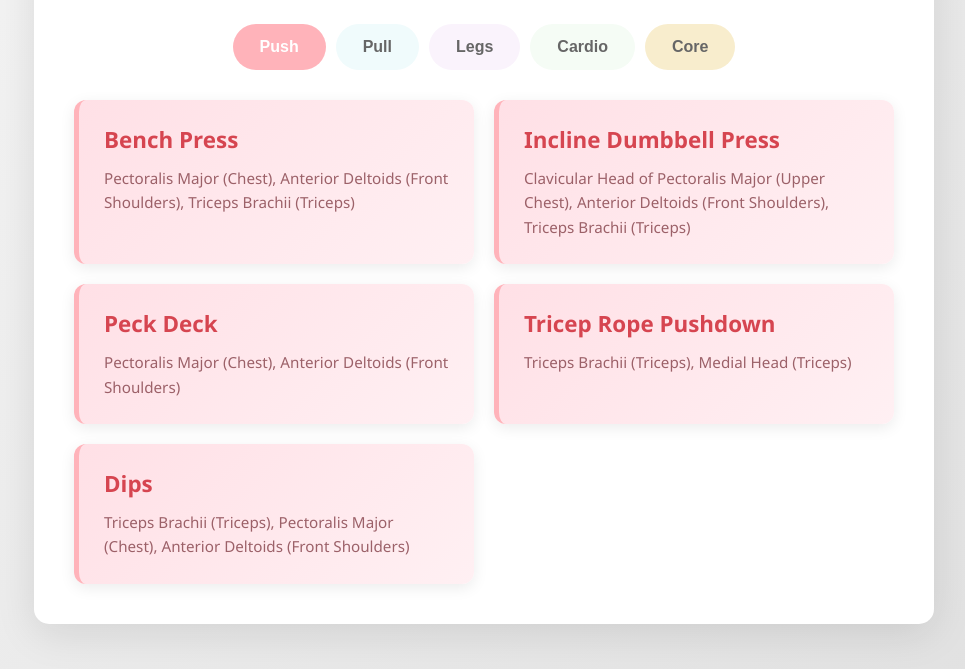
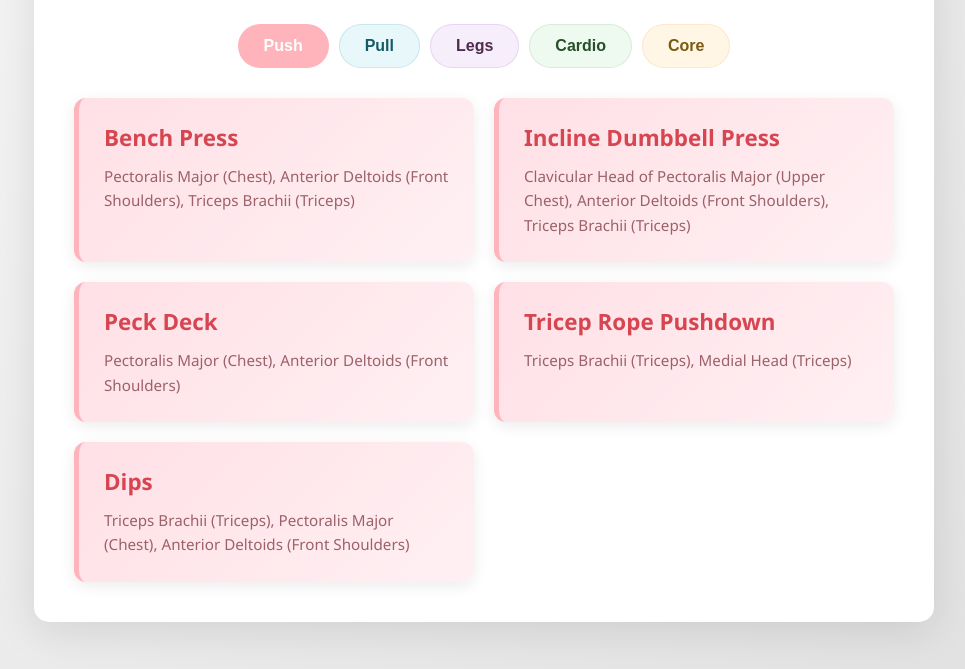
Before and after one commit to nickbonavita/workout-schedule, a plain HTML site: page index.html in a window 1280 px wide. Shown: the part 131-800 px from the top of the page, without its empty margins (156-1121 px from the left). Drawn offline with Linux system fonts and the light colour scheme.

Commit message:
UI: stronger off-white tints & contrast for inactive tabs

```diff
--- a/styles.css
+++ b/styles.css
@@ -220,25 +220,41 @@ h1 {
     color: white;
 }
 
-/* Ensure inactive tabs use subtle off-white tints matching their section colors */
+/* Ensure inactive tabs use subtle off-white tints matching their section colors
+   and increase contrast for better visibility */
 .tabs .tab-button:not(.active)[data-tab="push"] {
-    background: #FFF5F7;
+    background: #FFEFF1;
+    color: #7a3336;
+    border-color: rgba(218,83,85,0.18);
 }
 
 .tabs .tab-button:not(.active)[data-tab="pull"] {
-    background: #F0FBFC;
+    background: #E8F8FA;
+    color: #155b66;
+    border-color: rgba(3,138,155,0.14);
 }
 
 .tabs .tab-button:not(.active)[data-tab="legs"] {
-    background: #FAF3FC;
+    background: #F6EEFA;
+    color: #512b4f;
+    border-color: rgba(142,36,170,0.12);
 }
 
 .tabs .tab-button:not(.active)[data-tab="cardio"] {
-    background: #F5FCF5;
+    background: #EEF9EF;
+    color: #264f2a;
+    border-color: rgba(56,142,60,0.12);
 }
 
 .tabs .tab-button:not(.active)[data-tab="core"] {
-    background: #f8edcd;
+    background: #FFF6E6;
+    color: #7a5a10;
+    border-color: rgba(245,124,0,0.12);
+}
+
+/* Slightly increase the default tab-button border so tints show on white containers */
+.tab-button {
+    border: 1px solid transparent;
 }
 /* Responsive Design */
 @media (max-width: 768px) {
```
